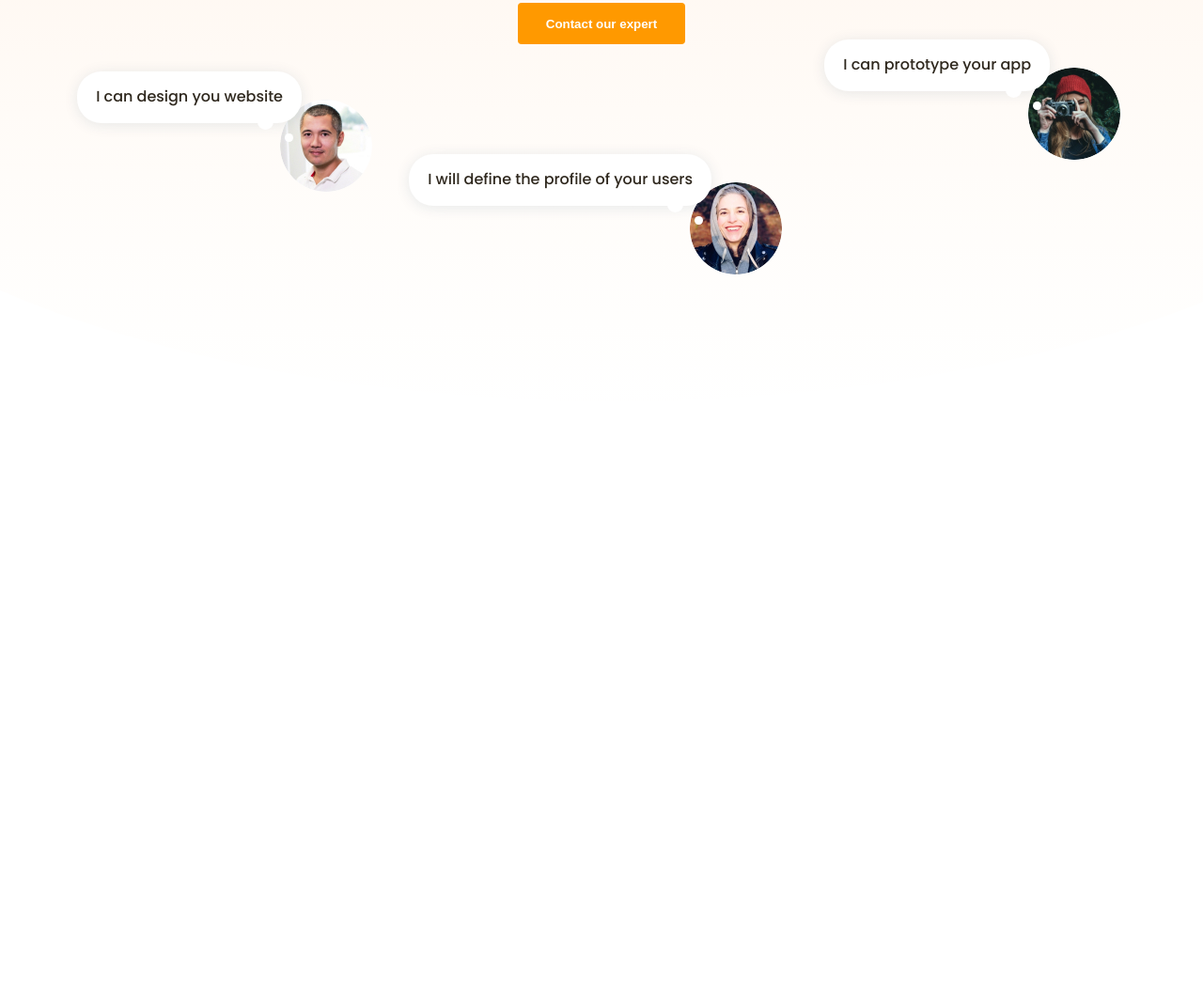
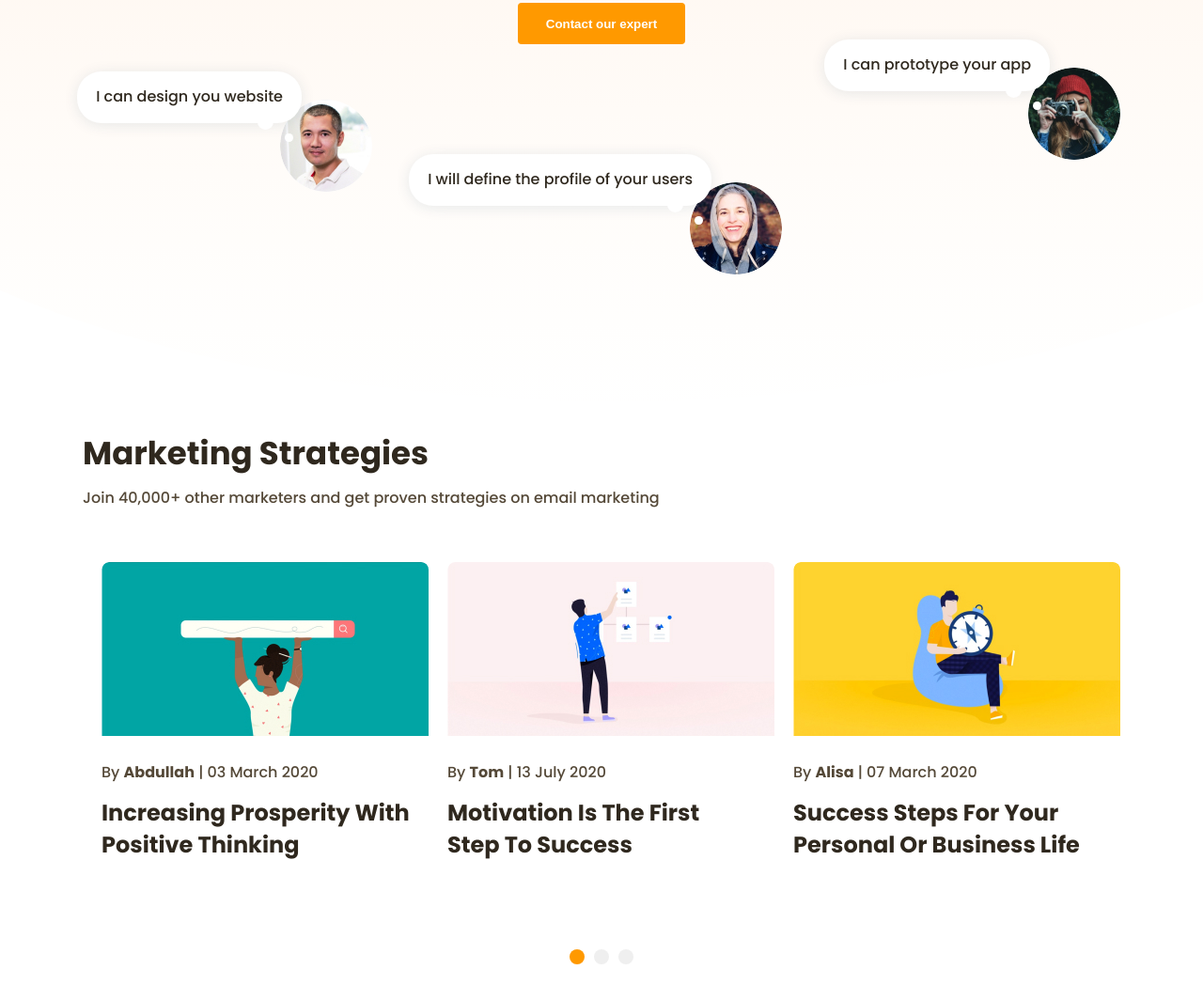
Before and after one commit to YouJeen-ru/productly, a plain HTML site: page index.html in a window 1280 px wide. Shown: the part 3913-4978 px from the top of the page at 94% size. Before the commit the page ends 4340 px from the top, so only its background shows below. Drawn offline with nearby package versions, Linux system fonts and the light colour scheme.

Commit message:
section slider completed

```diff
--- a/css/style.css
+++ b/css/style.css
@@ -392,3 +392,81 @@ body {
     left: 30px;
     right: auto;
 }
+
+.blog {
+    padding: 30px 0 120px;
+}
+
+.blog__title {
+    font-size: 34px;
+    line-height: 51px;
+    font-weight: 700;
+    margin-bottom: 9px;
+}
+
+.blog__text {
+    margin-bottom: 55px;
+}
+
+.slider {
+    padding: 0 -20px;
+}
+
+.slider__item {
+    padding: 0 20px;
+}
+
+.slider__item-img {
+    width: 348px;
+    height: 185px;
+    object-fit: cover;
+    border-top-left-radius: 8px;
+    border-top-right-radius: 8px;
+    margin-bottom: 25px;
+}
+
+.slider__item-info {
+    margin-bottom: 12px;
+    line-height: 28px;
+}
+
+.slider__item-author {
+    text-decoration: none;
+    font-weight: 700;
+    color: #544837;
+}
+
+.slider__item-title {
+    text-decoration: none;
+    font-size: 24px;
+    line-height: 34px;
+    font-weight: 700;
+    transition: all .3s;
+    margin-bottom: 84px;
+    display: inline-block;
+}
+
+.slider__item-title:hover {
+    color: #FF9900;
+}
+
+.slick-dots {
+    list-style: none;
+    display: flex;
+    justify-content: center;
+}
+
+.slick-dots button {
+    width: 16px;
+    height: 16px;
+    border-radius: 50%;
+    border: none;
+    font-size: 0;
+    background-color: #EFEFEF;
+    padding: 0;
+    margin: 0 5px;
+}
+
+.slick-dots .slick-active button {
+    background-color: #FF9900;
+}
--- a/index.html
+++ b/index.html
@@ -238,6 +238,108 @@
     </div>
 </section>
 
+<section class="blog">
+    <div class="container">
+        <h3 class="blog__title title">
+            Marketing Strategies
+        </h3>
+        <p class="blog__text">
+            Join 40,000+ other marketers and get proven strategies on email marketing
+        </p>
+        <div class="slider">
+            <div class="slider__item">
+                <img class="slider__item-img" src="images/blog-1.jpg" alt="blog image" >
+                <div class="slider__item-info">
+                    By <a class="slider__item-author" href="#">Abdullah</a> |  03 March 2020
+                </div>
+                <a class="slider__item-title title" href="#">
+                    Increasing Prosperity With Positive Thinking
+                </a>
+            </div>
+
+            <div class="slider__item">
+                <img class="slider__item-img" src="images/blog-2.jpg" alt="blog image" >
+                <div class="slider__item-info">
+                    By <a class="slider__item-author" href="#">Tom</a> |  13 July 2020
+                </div>
+                <a class="slider__item-title title" href="#">
+                    Motivation Is The First Step To Success
+                </a>
+            </div>
+
+            <div class="slider__item">
+                <img class="slider__item-img" src="images/blog-3.jpg" alt="blog image" >
+                <div class="slider__item-info">
+                    By <a class="slider__item-author" href="#">Alisa</a> |  07 March 2020
+                </div>
+                <a class="slider__item-title title" href="#">
+                    Success Steps For Your Personal Or Business Life
+                </a>
+            </div>
+
+            <div class="slider__item">
+                <img class="slider__item-img" src="images/blog-1.jpg" alt="blog image" >
+                <div class="slider__item-info">
+                    By <a class="slider__item-author" href="#">Abdullah</a> |  03 March 2020
+                </div>
+                <a class="slider__item-title title" href="#">
+                    Increasing Prosperity With Positive Thinking
+                </a>
+            </div>
+
+            <div class="slider__item">
+                <img class="slider__item-img" src="images/blog-2.jpg" alt="blog image" >
+                <div class="slider__item-info">
+                    By <a class="slider__item-author" href="#">Tom</a> |  13 July 2020
+                </div>
+                <a class="slider__item-title title" href="#">
+                    Motivation Is The First Step To Success
+                </a>
+            </div>
+
+            <div class="slider__item">
+                <img class="slider__item-img" src="images/blog-3.jpg" alt="blog image" >
+                <div class="slider__item-info">
+                    By <a class="slider__item-author" href="#">Alisa</a> |  07 March 2020
+                </div>
+                <a class="slider__item-title title" href="#">
+                    Success Steps For Your Personal Or Business Life
+                </a>
+            </div>
+
+            <div class="slider__item">
+                <img class="slider__item-img" src="images/blog-1.jpg" alt="blog image" >
+                <div class="slider__item-info">
+                    By <a class="slider__item-author" href="#">Abdullah</a> |  03 March 2020
+                </div>
+                <a class="slider__item-title title" href="#">
+                    Increasing Prosperity With Positive Thinking
+                </a>
+            </div>
+
+            <div class="slider__item">
+                <img class="slider__item-img" src="images/blog-2.jpg" alt="blog image" >
+                <div class="slider__item-info">
+                    By <a class="slider__item-author" href="#">Tom</a> |  13 July 2020
+                </div>
+                <a class="slider__item-title title" href="#">
+                    Motivation Is The First Step To Success
+                </a>
+            </div>
+
+            <div class="slider__item">
+                <img class="slider__item-img" src="images/blog-3.jpg" alt="blog image" >
+                <div class="slider__item-info">
+                    By <a class="slider__item-author" href="#">Alisa</a> |  07 March 2020
+                </div>
+                <a class="slider__item-title title" href="#">
+                    Success Steps For Your Personal Or Business Life
+                </a>
+            </div>
+        </div>
+    </div>
+</section>
+
 
 <script src="https://ajax.googleapis.com/ajax/libs/jquery/3.4.1/jquery.min.js"></script>
 <script src="js/slick.min.js"></script>
--- a/js/main.js
+++ b/js/main.js
@@ -1,3 +1,8 @@
 $(function(){
-
+    $('.slider').slick({
+        slidesToShow: 3,
+        slidesToScroll: 3,
+        arrows: false,
+        dots: true
+    })
 });
```
Also changed, not shown: images/blog-1.jpg (added), images/blog-2.jpg (added), images/blog-3.jpg (added).
